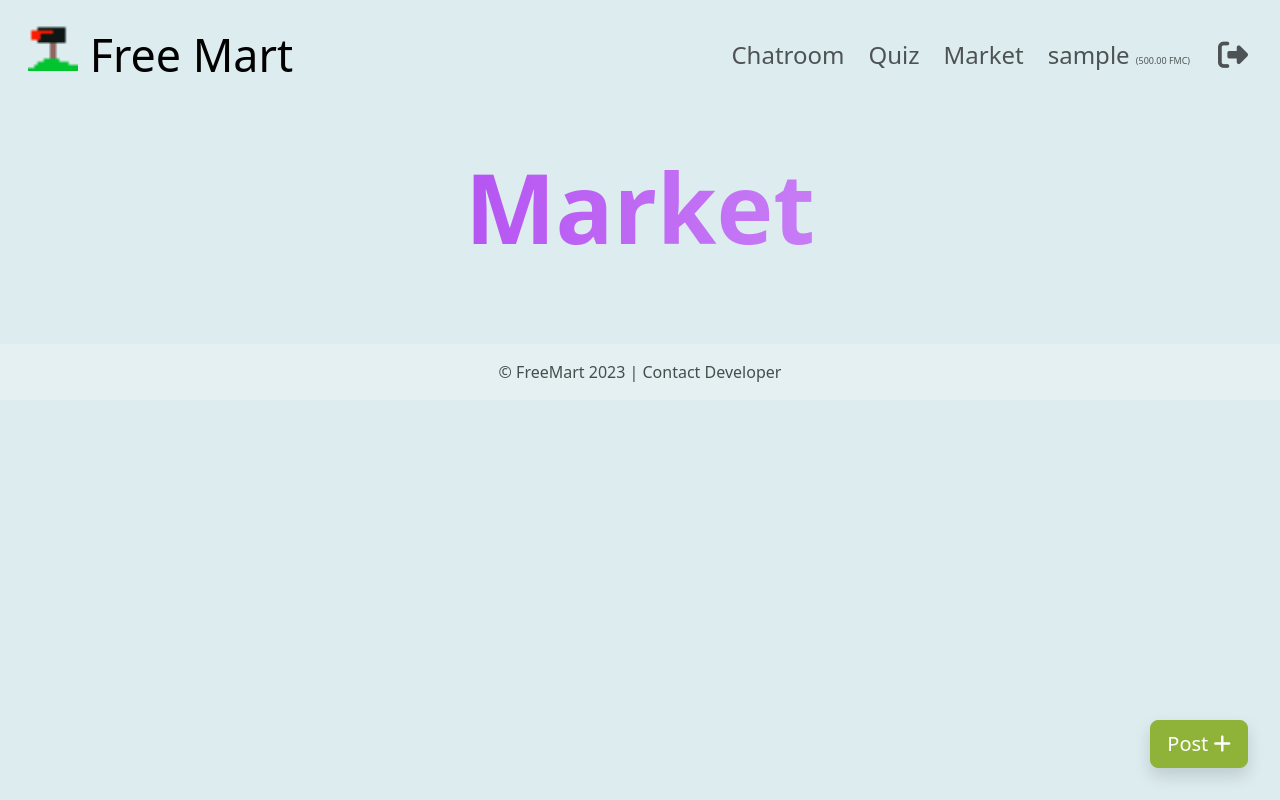
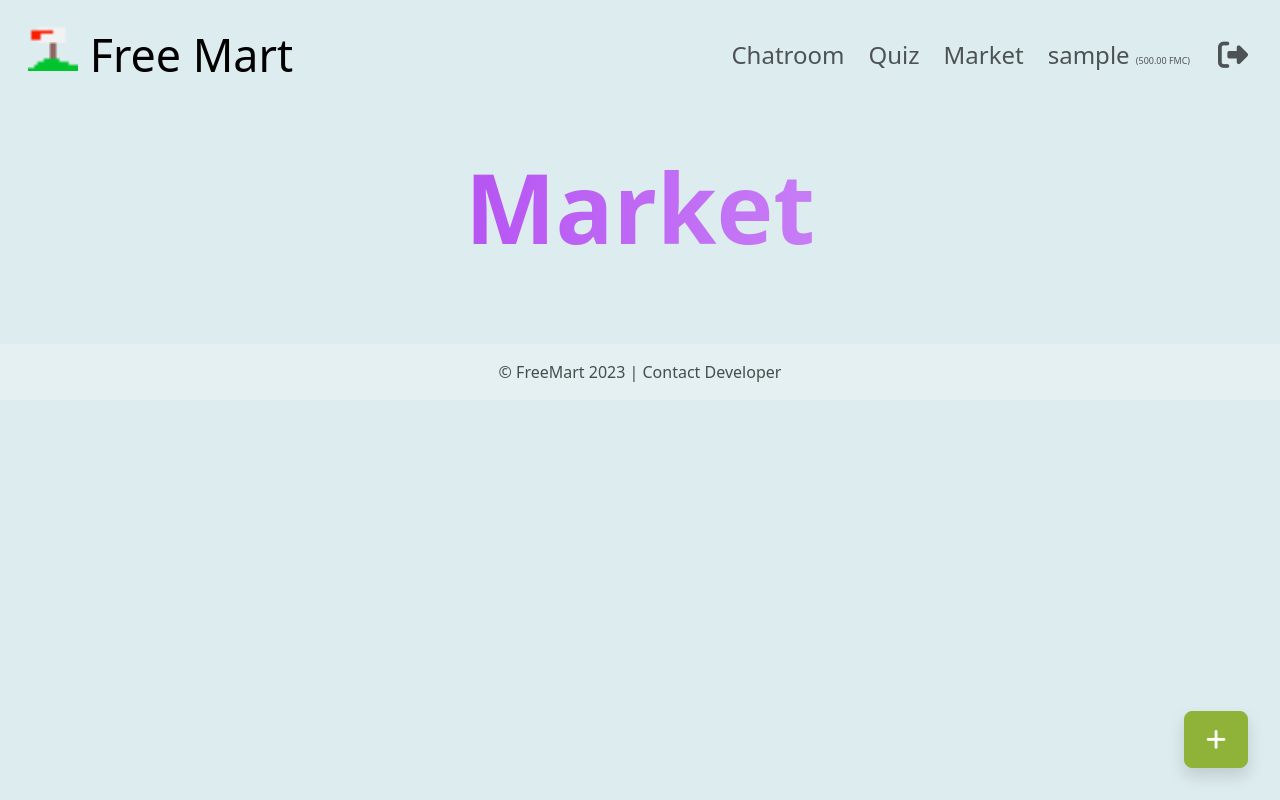
Before and after one commit to uio23/freeMartHosted, a Flask app: page /market/ in a window 1280 px wide. Run offline with Flask 3, Linux system fonts and the light colour scheme; the visitor is signed in with stand-in values (Sample User, id 1); data that the repository does not hold is empty; some libraries are stand-ins or nearby versions.

Commit message:
Improve add post button animation

```diff
--- a/freemart/static/stylesScripts/bootstrapSASS.scss
+++ b/freemart/static/stylesScripts/bootstrapSASS.scss
@@ -20,6 +20,9 @@ $input-focus-border-color: $success;
 $input-focus-box-shadow: none;
 $nav-link-font-size: 1.5rem;
 
+$btn-padding-x-xl: 1.312rem;
+$btn-padding-y-xl: 0.656rem;
+
 //Import Bootstrap styles
 @import "../../../node_modules/bootstrap/scss/bootstrap";
 
@@ -38,7 +41,28 @@ $nav-link-font-size: 1.5rem;
   }
 
 }
-
+/*
+.add-post-btn {
+  position: fixed;
+  bottom: 2rem;
+  right: 2rem;
+  z-index: 2;
+  &:after {
+    content: "Add Post";
+    opacity: 0;
+    display: none;
+    transition: all 3s ease-in 0s;
+  }
+  &:hover {
+    text-indent: 100px;
+    &:after {
+      display: inline;
+      opacity: 1;
+      text-indent: 0px;
+    }
+  }
+}
+*/
 .card {
   &:hover {
     transition-timing-function: ease-in;
@@ -70,23 +94,29 @@ $nav-link-font-size: 1.5rem;
 }
 
 .btn-success {
-  &:hover {
-    --#{$prefix}btn-hover-color: #fff;
-  }
-  &:active {
-    --#{$prefix}btn-active-color: #fff;
-  }
+  --#{$prefix}btn-hover-color: #fff;
+  --#{$prefix}btn-hover-bg: #{shade-color($success, 2.5%)};
+  --#{$prefix}btn-hover-border-color: #{shade-color($success, 1.75%)};
+  --#{$prefix}btn-active-color: #fff;
+  --#{$prefix}btn-active-bg: #{shade-color($success, 3.7%)};
+  --#{$prefix}btn-active-border-color: #{shade-color($success, 1.75%)};
   --#{$prefix}btn-color: #fff;
+  --#{$prefix}btn-border-radius: #{$border-radius-lg};
+  --#{$prefix}btn-padding-x: #{$btn-padding-x-xl};
+  --#{$prefix}btn-padding-y: #{$btn-padding-y-xl};
+  @include rfs(1.437rem, --#{$prefix}btn-font-size);
 }
+
+
 
 .add-post-btn {
   &:hover {
     transition-timing-function: ease-in;
     transition: 0.25s;
-    transform: scale(1.07) translateY(-5px);
-    box-shadow: $box-shadow-lg;
+    transform: scale(1.05) translateY(-2px);
+    box-shadow:  $box-shadow-lg;
   }
-  box-shadow:  $box-shadow;
+  box-shadow: $box-shadow;
   transition-timing-function: ease-out;
   transition: 0.5s;
 }
--- a/freemart/static/stylesScripts/customStyles.css
+++ b/freemart/static/stylesScripts/customStyles.css
@@ -16,12 +16,36 @@ form {
   background-color: #FDEEED;
 }
 
-
 .add-post-btn {
   position: fixed;
   bottom: 2rem;
   right: 2rem;
   z-index: 2;
+}
+
+.add-post-btn:hover > .add-post-text {
+  opacity: 1;
+}
+.add-post-icon {
+  display: flex;
+  align-items: center;
+}
+
+.add-post-btn:hover {
+  max-width: 300px;
+}
+.add-post-text {
+  transition: opacity ease-out 0.4s;
+  opacity: 0;
+  text-indent: 5px;
+}
+
+.add-post-btn {
+  display: inline-flex;
+  align-items: center;
+  overflow:hidden;
+  width: auto;
+  max-width: 64.09px;
 }
 
 
--- a/freemart/templates/temp.html
+++ b/freemart/templates/temp.html
@@ -16,7 +16,7 @@
     <nav class="navbar navbar-expand-lg pt-3 px-2">
       <div class="container-fluid m-0">
         <a style="font-size: 2.8rem;" class="navbar-brand">
-          <img id="secretToggler" src="{{ url_for('static', filename='favicon-dark.png') }}" width="50" height="50" class="d-inline-block align-top ms-2" alt="FreeMart Logo">
+          <img id="secretToggler" src="{{ url_for('static', filename='favicon.png') }}" width="50" height="50" class="d-inline-block align-top ms-2" alt="FreeMart Logo">
           Free Mart
         </a>
         <button class="navbar-toggler" type="button" data-bs-toggle="collapse" data-bs-target="#navbarDropdown">
@@ -75,7 +75,7 @@
 
     <div id="content" class="container-fluid">
       {% if showPostBtn %}
-        <a class='btn btn-lg btn-success add-post-btn' href="{{ url_for('market.post_page') }}">Post <i class="fa-solid fa-plus add-post-ico"></i></a>
+        <a class='btn btn-xl btn-success add-post-btn' href="{{ url_for('market.post_page') }}"><i class="fa-solid fa-plus add-post-ico"></i><span class="add-post-text">Post</span></a>
       {% endif %}
       {% block body %}
       {% endblock %}
@@ -96,14 +96,11 @@
       if (getCookie("theme") == "dark") {
         switchToDarkMode();
       } else {
-        switchToLightMode()
+        switchToLightMode();
       }
 
       function switchToDarkMode() {
         $('html').attr('data-bs-theme', 'dark');
-
-        /* Change controls */
-        $("#secretToggler").attr('src', '{{ url_for("static", filename="favicon.png") }}')
 
         /* Pass on the darkMode setting */
         document.cookie = "theme=dark expires=Fri, 31 Dec 9999 23:59:59 GMT /*Not to expire*/"
@@ -113,28 +110,19 @@
       function switchToLightMode() {
         $('html').removeAttr('data-bs-theme');
 
-        /* Change controls */
-        $("#secretToggler").attr('src', '{{ url_for("static", filename="favicon-dark.png") }}')
-
         /* Remove darkMode requirement for next page */
         document.cookie = "theme=light expires=Fri, 31 Dec 9999 23:59:59 GMT /*Not to expire*/"
       }
 
 
       $("#secretToggler").on('click', function(event){
-        if ($(event.target).attr('src') == '{{ url_for("static", filename="favicon-dark.png") }}') {
-          switchToDarkMode();
-        } else if ($(event.target).attr('src') == '{{ url_for("static", filename="favicon.png") }}') {
+        if ($('html').attr('data-bs-theme') == 'dark') {
           switchToLightMode();
         } else {
-          console.log('Ben');
+          switchToDarkMode();
         }
       });
 
-      $(".add-post").hover(
-        function(){$(".add-post-ico").addClass("fa-shake")},
-        function(){$(".add-post-ico").removeClass("fa-shake")}
-      )
     </script>
   </body>
 </html>
```
Also changed, not shown: freemart/static/Banana-chips.jpg (added), freemart/static/Bro-theres-something-behind-you-.jpeg (added), freemart/static/Explainer-session.jpeg (added), freemart/static/I-need-munz.jpg (added), freemart/static/Infinity-Blade.png (added), freemart/static/Sleepy-doge.png (added), freemart/static/Spudmungus.jpeg (added), freemart/static/asd.jpg (added), freemart/static/favicon.ico, freemart/static/picture.jpg (added), freemart/static/stylesScripts/bootstrapStyles.css, freemart/static/two-daolla.png (added).
